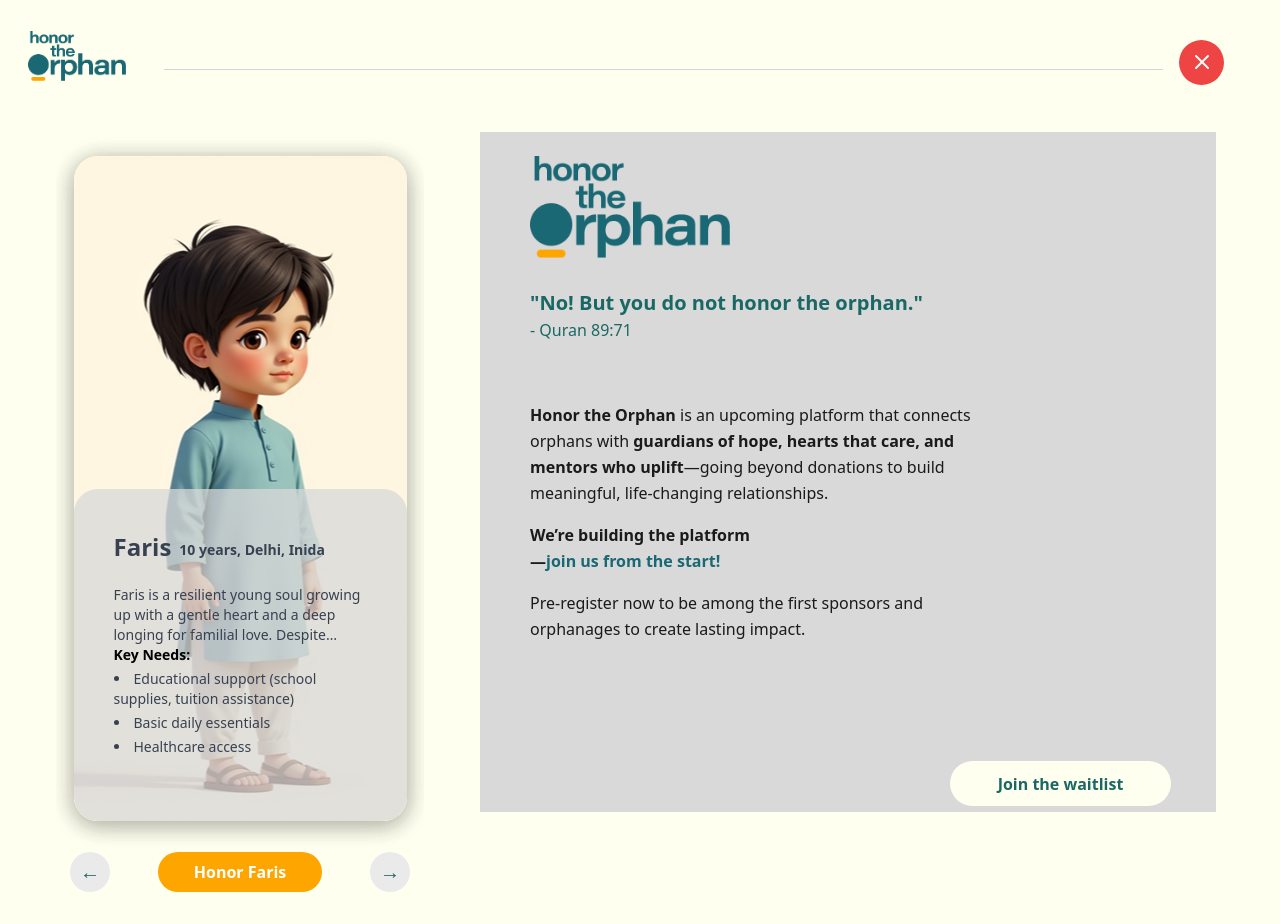
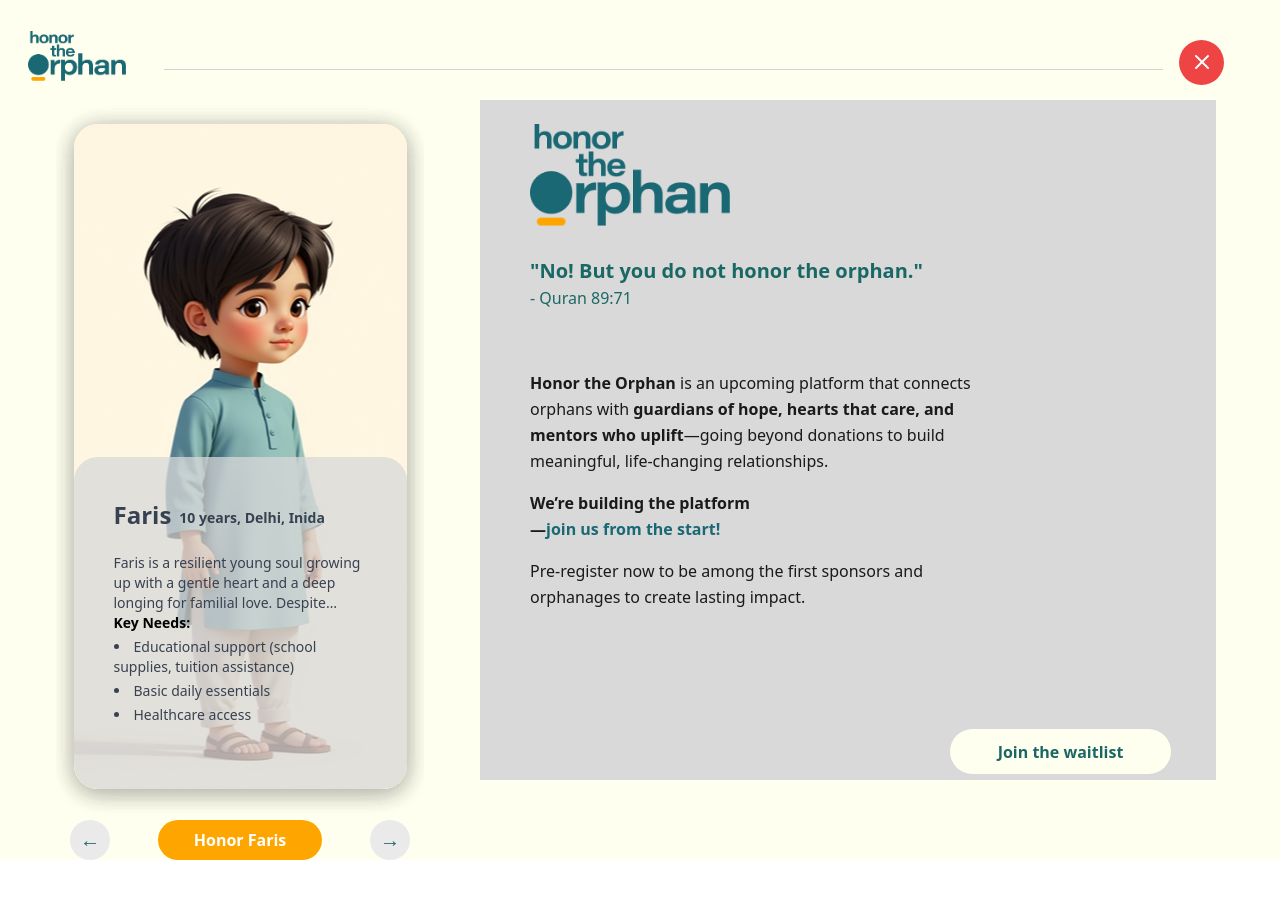
Before and after one commit to devbasira/HonorOrphan, a React (Vite) app: page / in a window 1280 px wide. After the commit the page ends 860 px from the top, so only its background shows below. Built offline with nearby package versions, Linux system fonts and the light colour scheme.

Commit message:
made changes

```diff
--- a/src/App.tsx
+++ b/src/App.tsx
@@ -114,7 +114,7 @@ function App() {
         </div>
       </header>
 
-      <main className="flex justify-center items-center max-w-[1200px] mx-auto lg:py-8 lg:px-4">
+      <main className="flex justify-center items-center max-w-[1200px] mx-auto  lg:px-4">
         <div className="grid grid-cols-1 lg:grid-cols-3 md:grid-cols-3 gap-8">
 
           <div style={isMobile ? { height: '100dvh' } : {}} className="flex flex-col lg:col-span-1 md:col-span-1 md:w-full lg:w-full w-screen lg:h-auto md:h-auto h-screen lg:w-full  lg:border-gray-300 flex lg:justify-center md:justify-center justify-start lg:item-center md:items-center lg:overflow-x-auto md:overflow-x-auto  scrollbar-hide">
```
